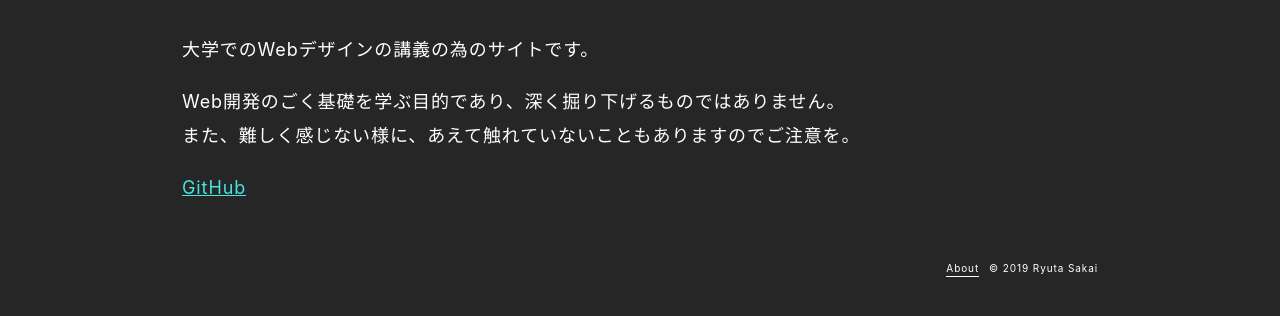
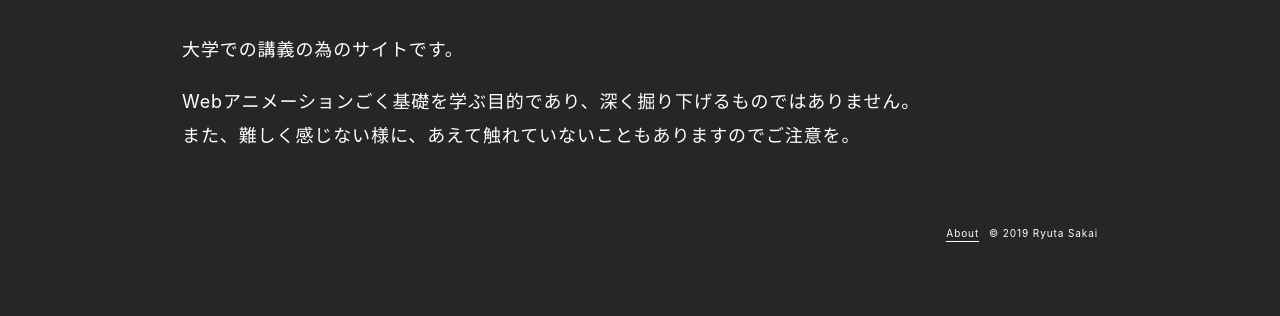
Before and after one commit to sk-rt/web-animation-guide, a Gatsby site: page /about in a window 1280 px wide. Shown: the part 420-736 px from the top of the page. Built offline with nearby package versions, Linux system fonts and the light colour scheme; Gatsby itself is replaced by a stand-in of ours; some packages are replaced by stand-ins of ours.

Commit message:
About更新

```diff
--- a/src/pages/about.js
+++ b/src/pages/about.js
@@ -15,19 +15,12 @@ class About extends React.Component {
         <article>
           <div className="p-article__body">
             <h1>このサイトについて</h1>
-            <p>大学でのWebデザインの講義の為のサイトです。</p>
+            <p>大学での講義の為のサイトです。</p>
             <p>
-              Web開発のごく基礎を学ぶ目的であり、深く掘り下げるものではありません。
+              Webアニメーションごく基礎を学ぶ目的であり、深く掘り下げるものではありません。
               <br />
               また、難しく感じない様に、あえて触れていないこともありますのでご注意を。
             </p>
-            <a
-              href="https://github.com/sk-rt/web-design-guide"
-              target="_blank"
-              rel="noopener noreferrer"
-            >
-              GitHub
-            </a>
           </div>
         </article>
       </Layout>
```
